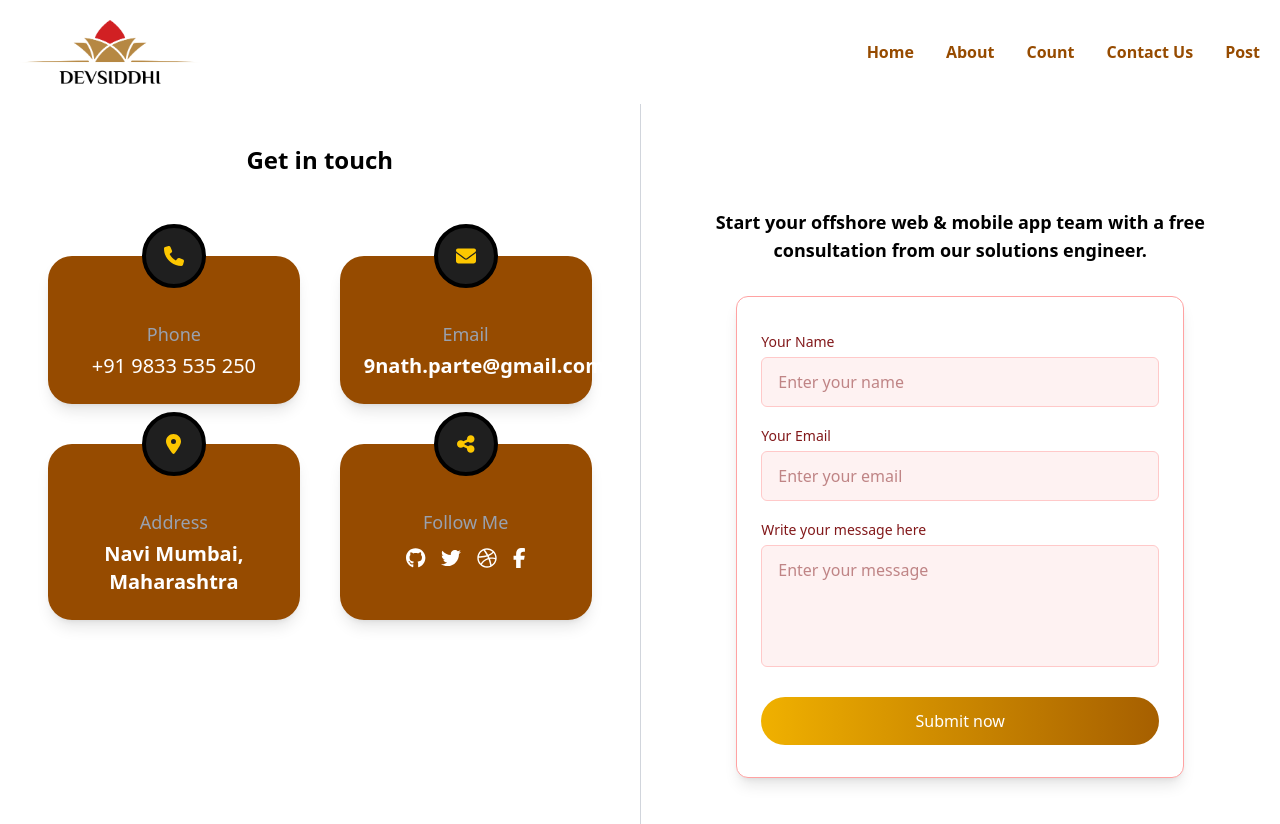
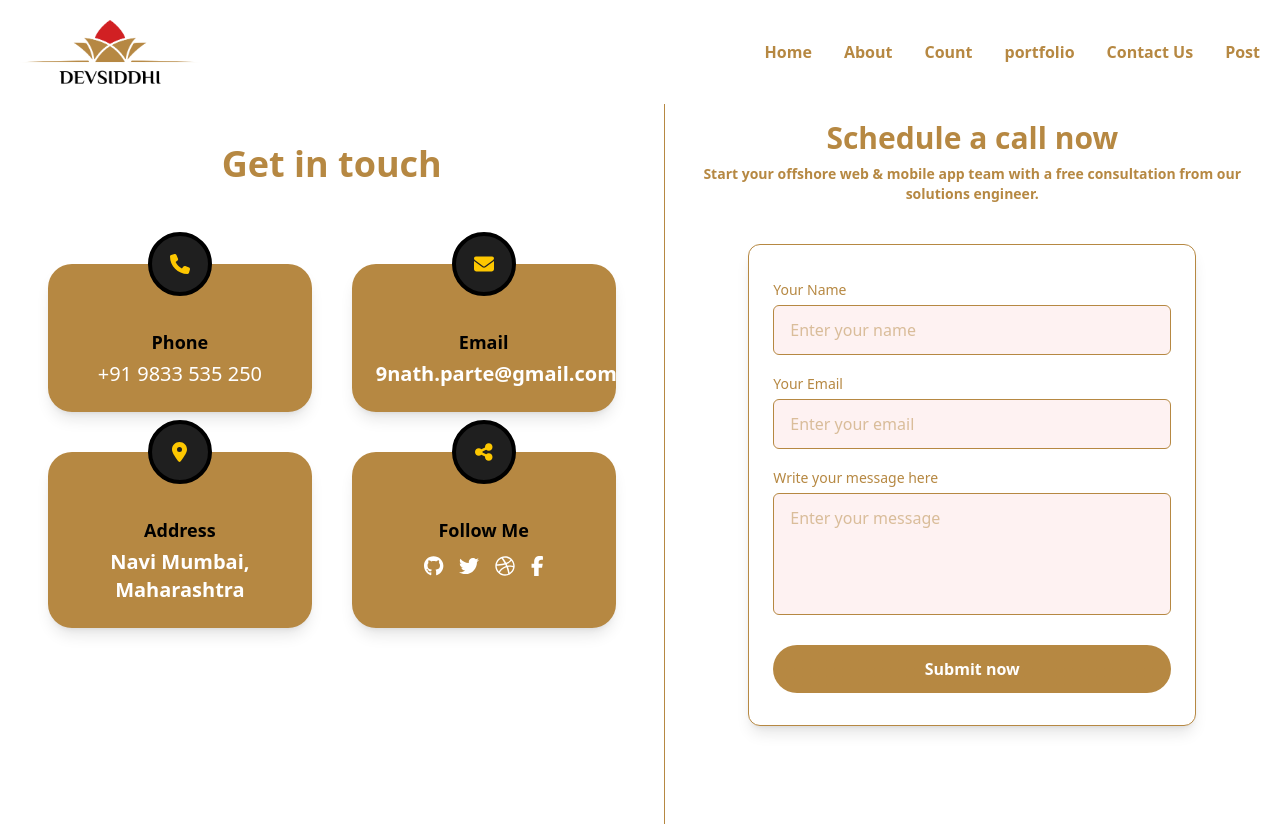
Before and after one commit to moreakash029/devsiddhi, a React (Vite) app: page /contact-us in a window 1280 px wide. Shown: the top 824 px of the page. Built offline with nearby package versions, Linux system fonts and the light colour scheme.

Commit message:
color changes

```diff
--- a/src/App.tsx
+++ b/src/App.tsx
@@ -7,6 +7,7 @@ import Navbar from "./components/Navbar";
 import Count from "./pages/Count";
 import ContactUs from "./pages/ContactUs";
 import Post from "./pages/Post";
+import Upcoming from "./pages/Upcoming";
 
 function App() {
   return (
@@ -16,6 +17,7 @@ function App() {
         <Route path="/" element={<Home />} />
         <Route path="/about" element={<About />} />
         <Route path="/count" element={<Count />} />
+        <Route path="/portfolio" element={<Upcoming />} />
         <Route path="/contact-us" element={<ContactUs />} />
         <Route path="/post" element={<Post />} />
       </Routes>
--- a/src/components/Navbar.tsx
+++ b/src/components/Navbar.tsx
@@ -1,15 +1,28 @@
-import { Link } from "react-router-dom";
+import { Link, useLocation } from "react-router-dom";
 import { useState } from "react";
 
 export default function Navbar() {
+  const location = useLocation();
+
   const [isOpen, setIsOpen] = useState(false);
+  const isHome = location.pathname === "/";
 
   return (
     // <nav className=" text-[#d30e00] p-4 font-semibold absolute top-0 left-0 w-full z-10 bg-transparent">
     <nav className="sticky top-0 left-0 lg:top-auto z-50 w-full bg-transparent font-bold p-5">
       <div className="flex justify-between items-center">
         <div className="text-2xl font-bold">
-          <img src="Devsiddhi-Logo-(2).png" alt="" className="w-45" />
+          <Link to="/">
+            {isHome ? (
+              <img src="DevsiddhiLogo.png" alt="Home Logo" className="w-45" />
+            ) : (
+              <img
+                src="Devsiddhi-Logo-(2).png"
+                alt="Default Logo"
+                className="w-45"
+              />
+            )}
+          </Link>
         </div>
 
         <button onClick={() => setIsOpen(!isOpen)} className="lg:hidden">
@@ -17,32 +30,37 @@ export default function Navbar() {
         </button>
 
         <ul
-          className={`lg:flex space-x-8 text-[#964B00] ${
+          className={`lg:flex space-x-8 text-[#B68842] ${
             isOpen ? "block" : "hidden"
           }`}
         >
           <li>
-            <Link to="/" className="hover:text-[#FFD700]">
+            <Link to="/" className="hover:text-[#B68842]">
               Home
             </Link>
           </li>
           <li>
-            <Link to="/about" className="hover:text-[#FFD700]">
+            <Link to="/about" className="hover:text-[#B68842]">
               About
             </Link>
           </li>
           <li>
-            <Link to="/count" className="hover:text-[#FFD700]">
+            <Link to="/count" className="hover:text-[#B68842]">
               Count
             </Link>
           </li>
           <li>
-            <Link to="/contact-us" className="hover:text-[#FFD700]">
+            <Link to="/portfolio" className="hover:text-[#B68842]">
+              portfolio
+            </Link>
+          </li>
+          <li>
+            <Link to="/contact-us" className="hover:text-[#B68842]">
               Contact Us
             </Link>
           </li>
           <li>
-            <Link to="post" className="hover:text-[#FFD700]">
+            <Link to="post" className="hover:text-[#B68842]">
               Post
             </Link>
           </li>
--- a/src/pages/ContactUs.tsx
+++ b/src/pages/ContactUs.tsx
@@ -31,48 +31,48 @@ const ContactSplit: React.FC = () => {
       <div className="flex-1 flex flex-col items-center px-6 py-10">
         <div className="w-full max-w-2xl flex flex-col gap-10 space-y-4">
           {/* Title */}
-          <h1 className="text-2xl flex flex-col items-center justify-center font-bold">
+          <h1 className="text-4xl flex flex-col items-center justify-center font-bold text-[#B68842]">
             Get in touch
           </h1>
 
           {/* Details */}
           <div className="grid grid-cols-2 gap-10 m-2 p-4">
-            <div className="relative bg-[#964B00] text-white rounded-3xl pt-14 pb-6 px-6 text-center shadow-lg">
+            <div className="relative bg-[#B68842] text-white rounded-3xl pt-14 pb-6 px-6 text-center shadow-lg">
               <div className="absolute -top-8 left-1/2 transform -translate-x-1/2 w-16 h-16 bg-[#1f1f1f] border-4 border-black rounded-full flex items-center justify-center text-yellow-400 text-xl">
                 <FontAwesomeIcon icon={faPhone} />
               </div>
-              <p className="text-gray-400 text-lg mt-2">Phone</p>
+              <p className="text-black font-bold text-lg mt-2">Phone</p>
               <p className="mt-1 text-xl font-medium">+91 9833 535 250</p>
             </div>
 
             {/* Card 2 */}
-            <div className="relative bg-[#964B00] text-white rounded-3xl pt-14 pb-6 px-6 text-center shadow-lg">
+            <div className="relative bg-[#B68842] text-white rounded-3xl pt-14 pb-6 px-6 text-center shadow-lg">
               <div className="absolute -top-8 left-1/2 transform -translate-x-1/2 w-16 h-16 bg-[#1f1f1f] border-4 border-black rounded-full flex items-center justify-center text-yellow-400 text-xl">
                 <FontAwesomeIcon icon={faEnvelope} />
               </div>
-              <p className="text-gray-400 text-lg mt-2">Email</p>
+              <p className="text-black font-bold text-lg mt-2">Email</p>
               <p className="mt-1 text-xl font-semibold">
                 9nath.parte@gmail.com
               </p>
             </div>
 
             {/* Card 3 */}
-            <div className="relative bg-[#964B00] text-white rounded-3xl pt-14 pb-6 px-6 text-center shadow-lg">
+            <div className="relative bg-[#B68842] text-white rounded-3xl pt-14 pb-6 px-6 text-center shadow-lg">
               <div className="absolute -top-8 left-1/2 transform -translate-x-1/2 w-16 h-16 bg-[#1f1f1f] border-4 border-black rounded-full flex items-center justify-center text-yellow-400 text-xl">
                 <FontAwesomeIcon icon={faMapMarkerAlt} />
               </div>
-              <p className="text-gray-400 text-lg mt-2">Address</p>
+              <p className="text-black font-bold text-lg mt-2">Address</p>
               <p className="mt-1 text-xl font-semibold">
                 Navi Mumbai, Maharashtra
               </p>
             </div>
 
             {/* Card 4 */}
-            <div className="relative bg-[#964B00] text-white rounded-3xl pt-14 pb-6 px-6 text-center shadow-lg">
+            <div className="relative bg-[#B68842] text-white rounded-3xl pt-14 pb-6 px-6 text-center shadow-lg">
               <div className="absolute -top-8 left-1/2 transform -translate-x-1/2 w-16 h-16 bg-[#1f1f1f] border-4 border-black rounded-full flex items-center justify-center text-yellow-400 text-xl">
                 <FontAwesomeIcon icon={faShareAlt} />
               </div>
-              <p className="text-gray-400 text-lg mt-2">Follow Me</p>
+              <p className="text-black font-bold text-lg mt-2">Follow Me</p>
               <div className="mt-3 flex justify-center space-x-4 text-white text-xl">
                 <FontAwesomeIcon icon={faGithub} />
                 <FontAwesomeIcon icon={faTwitter} />
@@ -84,59 +84,59 @@ const ContactSplit: React.FC = () => {
         </div>
       </div>
 
-      <div className="hidden md:block w-px bg-gray-300" />
+      <div className="hidden md:block w-px bg-[#B68842]" />
 
-      <div className="flex-1 flex flex-col items-center px-6 py-5">
-        <div className="w-full max-w-3xl mx-auto px-4 py-10 flex flex-col gap-8">
+      <div className="flex-1 flex flex-col items-center px-0 py-0">
+        <div className="w-full max-w-3xl mx-auto px-4 py-2 flex flex-col gap-8">
           {/* Title */}
-          <div className="text-center space-y-2">
-            <h1 className="text-2xl md:text-3xl font-bold text-white">
+          <div className="text-center space-y-2 py-2">
+            <h1 className="text-2xl md:text-3xl font-bold text-[#B68842]">
               Schedule a call now
             </h1>
-            <h4 className="text-base md:text-lg font-bold text-black max-w-xl mx-auto">
+            <h4 className="text-base md:text-sm font-bold text-[#B68842] max-w-xl mx-auto">
               Start your offshore web & mobile app team with a free consultation
               from our solutions engineer.
             </h4>
           </div>
 
           {/* Form Container */}
-          <div className="bg-white border border-red-300 rounded-xl shadow-lg px-6 py-8 w-full max-w-md mx-auto">
+          <div className="bg-white border border-[#B68842] rounded-xl shadow-lg px-6 py-8 w-full max-w-md mx-auto">
             <form onSubmit={onSubmit} className="flex flex-col gap-4 w-full">
               <div>
-                <label className="text-red-900 text-sm font-medium">
+                <label className="text-[#B68842] text-sm font-medium">
                   Your Name
                 </label>
                 <input
                   type="text"
                   name="name"
                   placeholder="Enter your name"
-                  className="w-full mt-1 p-3 pl-4 rounded-md bg-red-50 text-red-900 text-base focus:outline-none border border-red-200"
+                  className="w-full mt-1 p-3 pl-4 rounded-md bg-red-50 text-[#B68842] text-base focus:outline-none border border-[#B68842]"
                   required
                 />
               </div>
 
               <div>
-                <label className="text-red-900 text-sm font-medium">
+                <label className="text-[#B68842] text-sm font-medium">
                   Your Email
                 </label>
                 <input
                   type="email"
                   name="email"
                   placeholder="Enter your email"
-                  className="w-full mt-1 p-3 pl-4 rounded-md bg-red-50 text-red-900 text-base focus:outline-none border border-red-200"
+                  className="w-full mt-1 p-3 pl-4 rounded-md bg-red-50 text-[#B68842] text-base focus:outline-none border border-[#B68842]"
                   required
                 />
               </div>
 
               <div>
-                <label className="text-red-900 text-sm font-medium">
+                <label className="text-[#B68842] text-sm font-medium">
                   Write your message here
                 </label>
                 <textarea
                   name="message"
                   rows={4}
                   placeholder="Enter your message"
-                  className="w-full mt-1 p-3 pl-4 rounded-md bg-red-50 text-red-900 text-base resize-none focus:outline-none border border-red-200"
+                  className="w-full mt-1 p-3 pl-4 rounded-md bg-red-50 text-[#B68842] text-base resize-none focus:outline-none border border-[#B68842]"
                   required
                 />
               </div>
@@ -144,7 +144,7 @@ const ContactSplit: React.FC = () => {
               <button
                 type="submit"
                 disabled={isSubmitting}
-                className="bg-gradient-to-r from-yellow-500 to-yellow-700 text-white text-base px-8 py-3 rounded-full mt-2 transition-transform duration-300 hover:scale-105 disabled:opacity-60"
+                className="bg-gradient-to-r from-[#B68842] to-[#B68842] text-white font-bold text-base px-8 py-3 rounded-full mt-2 transition-transform duration-300 hover:scale-105 disabled:opacity-60"
               >
                 {isSubmitting ? "Submitting..." : "Submit now"}
               </button>
--- /dev/null
+++ b/src/pages/Upcoming.tsx
@@ -0,0 +1,101 @@
+import React, { useState } from "react";
+import { FontAwesomeIcon } from "@fortawesome/react-fontawesome";
+import { faArrowUp, faArrowDown } from "@fortawesome/free-solid-svg-icons";
+
+interface ImageItem {
+  src: string;
+  title: string;
+  caption: string;
+}
+
+const images: ImageItem[] = [
+  {
+    src: "assets/green.jpg",
+    title: "DevSidhhi Green",
+    caption: "Green Nature",
+  },
+  {
+    src: "assets/fable.jpg",
+    title: "DevSidhhi Fantasy",
+    caption: "Fantasy Fable",
+  },
+  {
+    src: "assets/felicia.jpg",
+    title: "DevSidhhi Felicia",
+    caption: "Felicia Portrait",
+  },
+  {
+    src: "assets/Fabula.jpg",
+    title: "DevSidhhi Fabula",
+    caption: "Fabula Lights",
+  },
+];
+
+const Upcoming: React.FC = () => {
+  const [currentIndex, setCurrentIndex] = useState<number>(0);
+
+  const handleSwapImage = (direction: number) => {
+    setCurrentIndex(
+      (prevIndex) => (prevIndex + direction + images.length) % images.length
+    );
+  };
+
+  const currentImage = images[currentIndex];
+
+  return (
+    <section className="relative px-12 py-10 text-white">
+      <div className="flex flex-col items-center gap-10">
+        {/* Title */}
+        <h1 className="text-4xl font-bold text-center">
+          Upcoming / Running Projects
+        </h1>
+
+        {/* Content */}
+        <div className="flex flex-wrap items-center justify-center gap-10 w-full">
+          {/* Image Section */}
+          <div className="w-[600px] h-[400px] rounded-xl overflow-hidden shadow-lg">
+            <img
+              src={currentImage.src}
+              alt={currentImage.caption}
+              className="w-full h-full object-cover"
+            />
+          </div>
+
+          {/* Details Section */}
+          <div className="flex flex-col gap-4 max-w-sm">
+            <h2 className="text-3xl font-bold">{currentImage.title}</h2>
+            <p className="text-gray-300">
+              This is a brief overview of the project. It showcases some of the
+              best work I've done using React, Tailwind, and other technologies.
+            </p>
+            <ul className="text-gray-300 space-y-2">
+              <li>
+                <strong>Client:</strong> {currentImage.caption}
+              </li>
+            </ul>
+          </div>
+
+          {/* Navigation Buttons */}
+          <div className="flex flex-col items-center gap-4">
+            <button
+              className="w-12 h-12 bg-orange-500 rounded-full flex items-center justify-center text-white text-xl hover:bg-orange-600"
+              onClick={() => handleSwapImage(-1)}
+              aria-label="Previous Project"
+            >
+              <FontAwesomeIcon icon={faArrowUp} />
+            </button>
+            <button
+              className="w-12 h-12 bg-orange-500 rounded-full flex items-center justify-center text-white text-xl hover:bg-orange-600"
+              onClick={() => handleSwapImage(1)}
+              aria-label="Next Project"
+            >
+              <FontAwesomeIcon icon={faArrowDown} />
+            </button>
+          </div>
+        </div>
+      </div>
+    </section>
+  );
+};
+
+export default Upcoming;
```
Also changed, not shown: src/pages/About.tsx (+3 -7 lines), src/pages/Count.tsx (+4 -4 lines).
